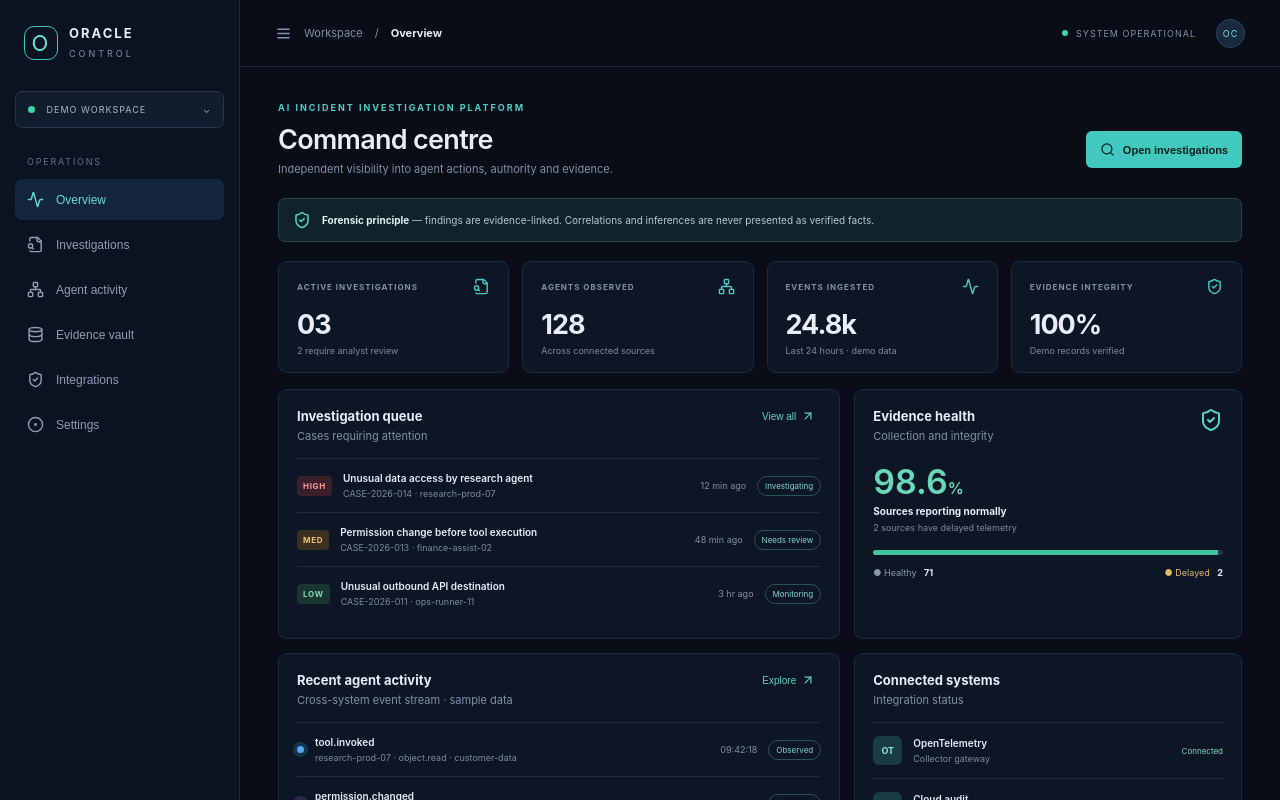
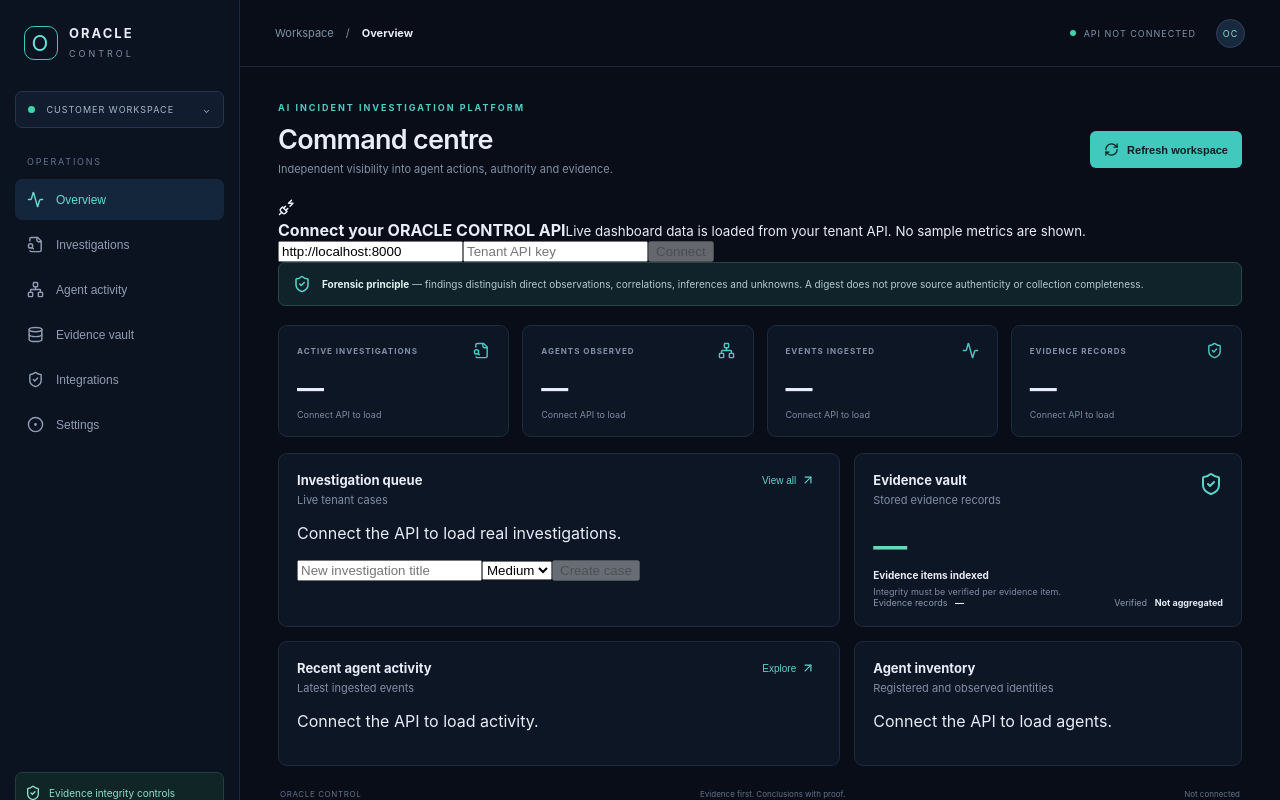
Before and after one commit to kobby-the-oracle/oracle-control, a React (Vite) app in the folder apps/web/: page / in a window 1280 px wide. Shown: the top 800 px of the page. Built offline with nearby package versions, Linux system fonts and the light colour scheme.

Commit message:
Connect dashboard to live API and add investigation creation workflow

```diff
--- a/apps/web/src/main.tsx
+++ b/apps/web/src/main.tsx
@@ -1,18 +1,66 @@
 import React from "react";
 import { createRoot } from "react-dom/client";
-import { Activity, ShieldCheck, Database, Search, Network, FileSearch, ArrowUpRight, CircleDot, Menu } from "lucide-react";
+import { Activity, ShieldCheck, Database, Search, Network, FileSearch, ArrowUpRight, CircleDot, RefreshCw, PlugZap } from "lucide-react";
+import { apiRequest, loadSnapshot, type Snapshot } from "./api";
 import "./style.css";
 
 function App(){
- const [page,setPage]=React.useState("Overview");
- const nav: [string, React.ComponentType<{size?: number}>][]=[["Overview",Activity],["Investigations",FileSearch],["Agent activity",Network],["Evidence vault",Database],["Integrations",ShieldCheck],["Settings",CircleDot]];
- return <div className="layout"><aside><div className="brand"><span>O</span><div><b>ORACLE</b><small>CONTROL</small></div></div><div className="workspace"><i/> DEMO WORKSPACE <span>⌄</span></div><label>OPERATIONS</label>{nav.map(([name,Icon])=><button key={name as string} className={page===name?"nav selected":"nav"} onClick={()=>setPage(name as string)}><Icon size={17}/>{name}</button>)}<div className="sidefoot"><ShieldCheck size={16}/> Evidence integrity enabled<small>PREVIEW BUILD</small></div></aside>
- <main><header><div><Menu size={17}/><span>Workspace</span> / <b>{page}</b></div><div className="sys"><i/> SYSTEM OPERATIONAL <span className="avatar">OC</span></div></header><section className="content"><div className="eyebrow">AI INCIDENT INVESTIGATION PLATFORM</div><div className="title"><div><h1>{page==="Overview"?"Command centre":page}</h1><p>Independent visibility into agent actions, authority and evidence.</p></div><button className="primary" onClick={()=>setPage("Investigations")}><Search size={15}/> Open investigations</button></div>
- <div className="principle"><ShieldCheck size={18}/><span><b>Forensic principle</b> — findings are evidence-linked. Correlations and inferences are never presented as verified facts.</span></div>
- <div className="metrics">{[["ACTIVE INVESTIGATIONS","03","2 require analyst review",FileSearch],["AGENTS OBSERVED","128","Across connected sources",Network],["EVENTS INGESTED","24.8k","Last 24 hours · demo data",Activity],["EVIDENCE INTEGRITY","100%","Demo records verified",ShieldCheck]].map(([label,value,sub,Icon])=><article className="metric" key={label as string}><div>{label as string}<Icon size={17}/></div><strong>{value as string}</strong><small>{sub as string}</small></article>)}</div>
- <div className="panels"><article className="panel cases"><div className="panelhead"><div><h2>Investigation queue</h2><p>Cases requiring attention</p></div><button onClick={()=>setPage("Investigations")}>View all <ArrowUpRight size={14}/></button></div>{[["HIGH","Unusual data access by research agent","CASE-2026-014 · research-prod-07","12 min ago","Investigating"],["MED","Permission change before tool execution","CASE-2026-013 · finance-assist-02","48 min ago","Needs review"],["LOW","Unusual outbound API destination","CASE-2026-011 · ops-runner-11","3 hr ago","Monitoring"]].map((c,i)=><div className="case" key={c[0]+i}><b className={"severity "+c[0].toLowerCase()}>{c[0]}</b><div><strong>{c[1]}</strong><small>{c[2]}</small></div><time>{c[3]}</time><em>{c[4]}</em></div>)}</article>
- <article className="panel"><div className="panelhead"><div><h2>Evidence health</h2><p>Collection and integrity</p></div><ShieldCheck className="teal"/></div><div className="health">98.6<span>%</span></div><strong className="healthlabel">Sources reporting normally</strong><small>2 sources have delayed telemetry</small><div className="progress"><i/></div><div className="legend"><span>● Healthy <b>71</b></span><span className="amber">● Delayed <b>2</b></span></div></article>
- <article className="panel"><div className="panelhead"><div><h2>Recent agent activity</h2><p>Cross-system event stream · sample data</p></div><button onClick={()=>setPage("Agent activity")}>Explore <ArrowUpRight size={14}/></button></div>{[["tool.invoked","research-prod-07 · object.read · customer-data","09:42:18","Observed"],["permission.changed","finance-assist-02 · role update · cloud IAM","09:39:51","Observed"],["approval.granted","ops-runner-11 · human approval · workflow","09:37:04","Correlated"]].map((r,i)=><div className="event" key={r[0]}><i className={"eventdot e"+i}/><div><b>{r[0]}</b><small>{r[1]}</small></div><time>{r[2]}</time><em>{r[3]}</em></div>)}</article>
- <article className="panel"><div className="panelhead"><div><h2>Connected systems</h2><p>Integration status</p></div></div>{[["OT","OpenTelemetry","Collector gateway","Connected"],["A","Cloud audit","Connector planned","Planned"],["ID","Identity provider","Connector planned","Planned"]].map(r=><div className="connector" key={r[0]}><span>{r[0]}</span><div><b>{r[1]}</b><small>{r[2]}</small></div><em>{r[3]}</em></div>)}</article></div><footer>ORACLE CONTROL <span>Evidence first. Conclusions with proof.</span><span>Preview build · illustrative data</span></footer></section></main></div>
+  const [page,setPage]=React.useState("Overview");
+  const [apiUrl,setApiUrl]=React.useState("http://localhost:8000");
+  const [apiKey,setApiKey]=React.useState("");
+  const [snapshot,setSnapshot]=React.useState<Snapshot|null>(null);
+  const [connection,setConnection]=React.useState<"disconnected"|"connecting"|"connected"|"error">("disconnected");
+  const [error,setError]=React.useState("");
+  const [caseTitle,setCaseTitle]=React.useState("");
+  const [severity,setSeverity]=React.useState("medium");
+  const [creating,setCreating]=React.useState(false);
+  const nav:[string,React.ComponentType<{size?:number}>][]=[["Overview",Activity],["Investigations",FileSearch],["Agent activity",Network],["Evidence vault",Database],["Integrations",ShieldCheck],["Settings",CircleDot]];
+  async function connect(){
+    setConnection("connecting");setError("");
+    try{const data=await loadSnapshot(apiUrl,apiKey);setSnapshot(data);setConnection("connected");}
+    catch(e){setSnapshot(null);setConnection("error");setError(e instanceof Error?e.message:"Connection failed");}
+  }
+  async function createCase(event:React.FormEvent){
+    event.preventDefault();if(!caseTitle.trim()||!apiKey)return;
+    setCreating(true);setError("");
+    try{await apiRequest(apiUrl,apiKey,"/v1/cases",{method:"POST",body:JSON.stringify({title:caseTitle,severity})});setCaseTitle("");await connect();}
+    catch(e){setError(e instanceof Error?e.message:"Could not create case");}
+    finally{setCreating(false);}
+  }
+  const cases=snapshot?.cases??[];
+  const events=snapshot?.events??[];
+  const agents=snapshot?.agents??[];
+  const evidence=snapshot?.evidence??[];
+  const activeCases=cases.filter(c=>!["resolved","closed"].includes(c.status)).length;
+  const metrics=[
+    ["ACTIVE INVESTIGATIONS",snapshot?String(activeCases).padStart(2,"0"):"—",snapshot?"Live case records":"Connect API to load",FileSearch],
+    ["AGENTS OBSERVED",snapshot?String(agents.length):"—",snapshot?"Registered and observed":"Connect API to load",Network],
+    ["EVENTS INGESTED",snapshot?events.length.toLocaleString():"—",snapshot?"Latest 100 event records":"Connect API to load",Activity],
+    ["EVIDENCE RECORDS",snapshot?evidence.length.toLocaleString():"—",snapshot?"Stored evidence metadata":"Connect API to load",ShieldCheck],
+  ] as const;
+  return <div className="layout"><aside><div className="brand"><span>O</span><div><b>ORACLE</b><small>CONTROL</small></div></div><div className="workspace"><i/> CUSTOMER WORKSPACE <span>⌄</span></div><label>OPERATIONS</label>{nav.map(([name,Icon])=><button key={name} className={page===name?"nav selected":"nav"} onClick={()=>setPage(name)}><Icon size={17}/>{name}</button>)}<div className="sidefoot"><ShieldCheck size={16}/> Evidence integrity controls<small>ENGINEERING PREVIEW</small></div></aside>
+  <main><header><div><span>Workspace</span> / <b>{page}</b></div><div className="sys"><i className={connection==="connected"?"":"off"}/>{connection==="connected"?"API CONNECTED":"API NOT CONNECTED"}<span className="avatar">OC</span></div></header>
+  <section className="content"><div className="eyebrow">AI INCIDENT INVESTIGATION PLATFORM</div><div className="title"><div><h1>{page==="Overview"?"Command centre":page}</h1><p>Independent visibility into agent actions, authority and evidence.</p></div><button className="primary" onClick={connect} disabled={connection==="connecting"}><RefreshCw size={15}/> {connection==="connecting"?"Connecting…":"Refresh workspace"}</button></div>
+  <div className="connection"><div className="connection-title"><PlugZap size={18}/><div><b>Connect your ORACLE CONTROL API</b><small>Live dashboard data is loaded from your tenant API. No sample metrics are shown.</small></div></div><div className="connection-fields"><input aria-label="API base URL" value={apiUrl} onChange={e=>setApiUrl(e.target.value)} placeholder="http://localhost:8000"/><input aria-label="API key" type="password" value={apiKey} onChange={e=>setApiKey(e.target.value)} placeholder="Tenant API key"/><button onClick={connect} disabled={!apiKey||connection==="connecting"}>Connect</button></div>{error&&<p className="error">{error}</p>}{connection==="connected"&&<p className="success">Connected. Dashboard figures below are live API results.</p>}</div>
+  <div className="principle"><ShieldCheck size={18}/><span><b>Forensic principle</b> — findings distinguish direct observations, correlations, inferences and unknowns. A digest does not prove source authenticity or collection completeness.</span></div>
+  <div className="metrics">{metrics.map(([label,value,sub,Icon])=><article className="metric" key={label}><div>{label}<Icon size={17}/></div><strong>{value}</strong><small>{sub}</small></article>)}</div>
+  {page==="Overview"||page==="Investigations"?<div className="panels"><article className="panel cases"><div className="panelhead"><div><h2>Investigation queue</h2><p>Live tenant cases</p></div><button onClick={()=>setPage("Investigations")}>View all <ArrowUpRight size={14}/></button></div>
+  {snapshot&&cases.length===0&&<p className="empty">No investigation cases have been created in this tenant.</p>}
+  {cases.slice(0,8).map(c=><div className="case" key={c.id}><b className={"severity "+c.severity}>{c.severity.toUpperCase()}</b><div><strong>{c.title}</strong><small>{c.id} · {(c.agent_ids??[]).join(", ")||"No linked agents"}</small></div><em>{c.status}</em></div>)}
+  {!snapshot&&<p className="empty">Connect the API to load real investigations.</p>}
+  <form className="create-case" onSubmit={createCase}><input value={caseTitle} onChange={e=>setCaseTitle(e.target.value)} placeholder="New investigation title" aria-label="New investigation title"/><select value={severity} onChange={e=>setSeverity(e.target.value)} aria-label="Severity"><option value="critical">Critical</option><option value="high">High</option><option value="medium">Medium</option><option value="low">Low</option></select><button disabled={!snapshot||!caseTitle.trim()||creating}>{creating?"Creating…":"Create case"}</button></form></article>
+  <article className="panel"><div className="panelhead"><div><h2>Evidence vault</h2><p>Stored evidence records</p></div><ShieldCheck className="teal"/></div><div className="health">{snapshot?evidence.length:"—"}</div><strong className="healthlabel">Evidence items indexed</strong><small>Integrity must be verified per evidence item.</small><div className="legend"><span>Evidence records <b>{snapshot?evidence.length:"—"}</b></span><span>Verified <b>Not aggregated</b></span></div></article>
+  <article className="panel"><div className="panelhead"><div><h2>Recent agent activity</h2><p>Latest ingested events</p></div><button onClick={()=>setPage("Agent activity")}>Explore <ArrowUpRight size={14}/></button></div>
+  {events.slice(0,6).map((e,i)=><div className="event" key={e.event_id}><i className={"eventdot e"+(i%3)}/><div><b>{e.event_type}</b><small>{e.agent_id||"Unattributed"} · {e.resource_id||"Resource not recorded"}</small></div><time>{new Date(e.occurred_at).toLocaleTimeString()}</time><em>{e.relationship_confidence.replace("_"," ")}</em></div>)}
+  {snapshot&&events.length===0&&<p className="empty">No event records found.</p>}{!snapshot&&<p className="empty">Connect the API to load activity.</p>}</article>
+  <article className="panel"><div className="panelhead"><div><h2>Agent inventory</h2><p>Registered and observed identities</p></div></div>
+  {agents.slice(0,6).map(a=><div className="connector" key={a.agent_id}><span>AI</span><div><b>{a.display_name}</b><small>{a.agent_id} · {a.framework||"Framework not declared"}</small></div><em>{a.status}</em></div>)}
+  {snapshot&&agents.length===0&&<p className="empty">No agent identities registered or observed.</p>}
+  {!snapshot&&<p className="empty">Connect the API to load agents.</p>}</article></div>:null}
+  {page==="Agent activity"&&<article className="panel detail-panel"><div className="panelhead"><div><h2>Agent event timeline</h2><p>Tenant-scoped events from the API</p></div></div>{events.map(e=><div className="event" key={e.event_id}><i className="eventdot"/><div><b>{e.event_type}</b><small>{e.agent_id||"Unattributed"} · run {e.run_id||"unknown"} · actor {e.actor_id||"unknown"} · {e.resource_id||"resource unknown"}</small></div><time>{new Date(e.occurred_at).toLocaleString()}</time><em>{e.relationship_confidence}</em></div>)}</article>}
+  {page==="Evidence vault"&&<article className="panel detail-panel"><div className="panelhead"><div><h2>Evidence records</h2><p>Metadata only; use the API to upload, verify and export originals.</p></div></div>{evidence.map(e=><div className="event" key={e.id}><Database size={17}/><div><b>{e.filename}</b><small>{e.id} · {e.byte_length.toLocaleString()} bytes · case {e.case_id||"unassigned"}</small></div><code>{e.sha256.slice(0,16)}…</code></div>)}</article>}
+  {page==="Integrations"&&<article className="panel detail-panel"><h2>Connector readiness</h2><p className="empty">OpenTelemetry and AWS CloudTrail record adapters are in the codebase. Live source authentication, polling, checkpointing and managed connector operations are not yet implemented. Other connector families are documented as roadmap items.</p></article>}
+  {page==="Settings"&&<article className="panel detail-panel"><h2>Workspace connection</h2><p className="empty">API base URL and tenant key are held in this browser session only; they are not persisted by this console.</p></article>}
+  <footer>ORACLE CONTROL <span>Evidence first. Conclusions with proof.</span><span>{connection==="connected"?"Live tenant data":"Not connected"}</span></footer></section></main></div>
 }
 createRoot(document.getElementById("root")!).render(<React.StrictMode><App/></React.StrictMode>);
```
